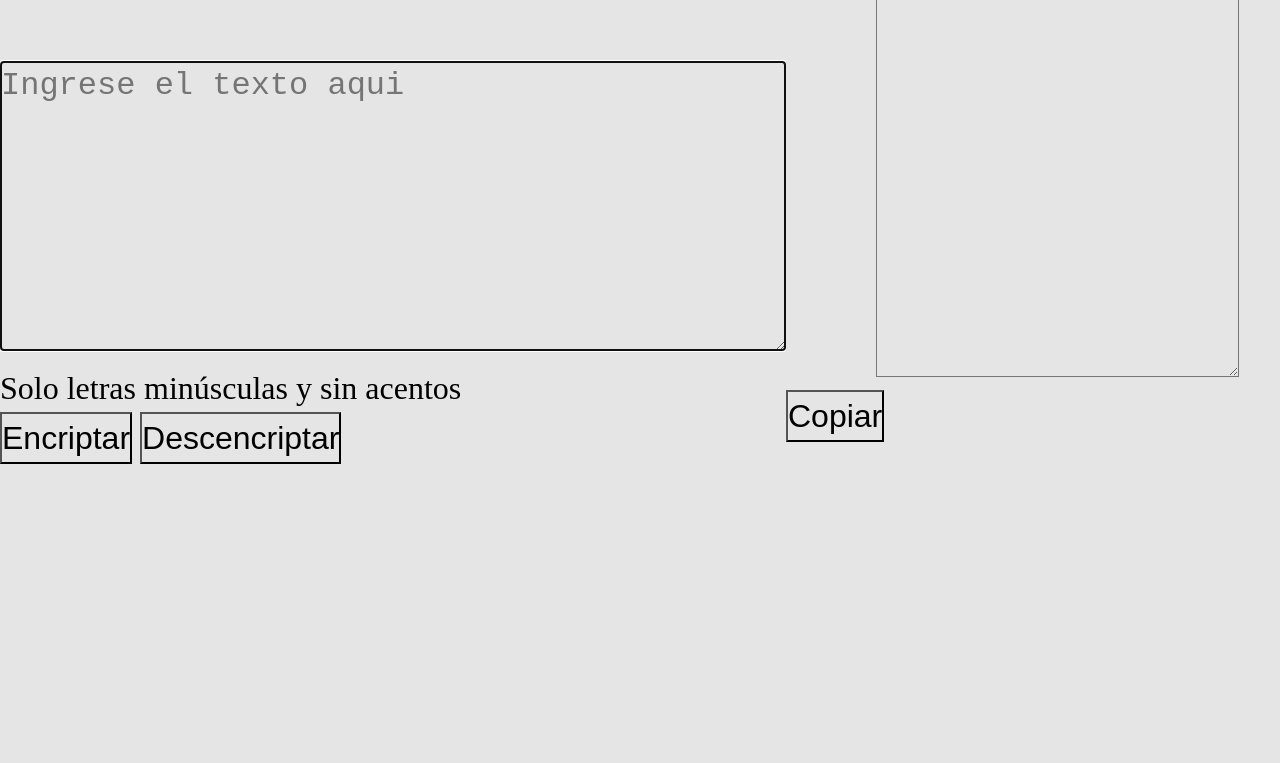
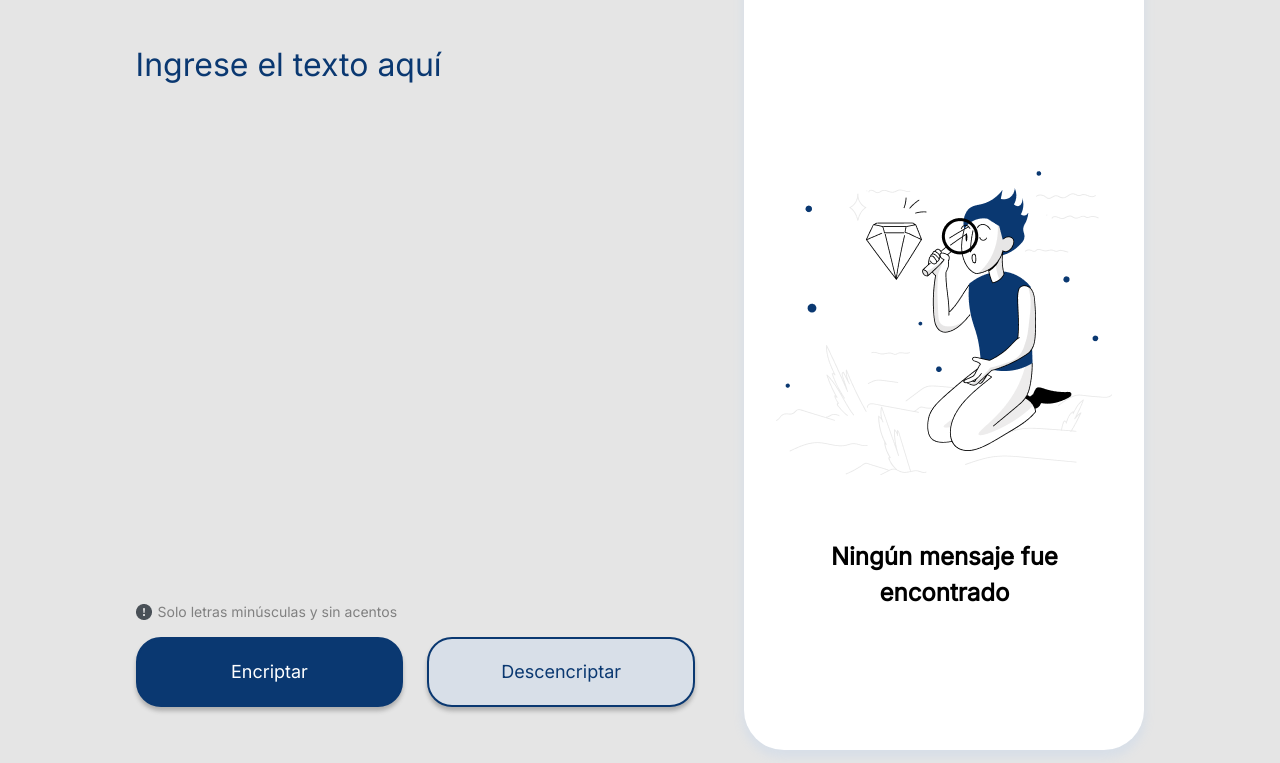
Before and after one commit to Lucianogro/-challengeonecodificador2, a plain HTML site: page index.html in a window 1280 px wide. Shown: the part 90-853 px from the top of the page. Before the commit the page ends 800 px from the top, so only its background shows below. Drawn offline with Linux system fonts and the light colour scheme.

Commit message:
v2
#challengeonecodificador2

```diff
--- a/index.html
+++ b/index.html
@@ -8,30 +8,36 @@
     <link rel="preconnect" href="https://fonts.gstatic.com" crossorigin>
     <link href="<link rel="preconnect" href="https://fonts.googleapis.com">
     <link rel="preconnect" href="https://fonts.gstatic.com" crossorigin>
-    <link href="https://fonts.googleapis.com/css2?family=Inter&display=swap" rel="stylesheet">
+<link href="https://fonts.googleapis.com/css2?family=Inter&display=swap" rel="stylesheet">
 </head>
 
 <body>
     <header>
         <img src="./Img/Logo.png">
     </header>
+
     <main>
-        <section>
-            <textarea type="text" class="input-text" cols="40" rows="6" placeholder="Ingrese el texto aqui" autofocus></textarea>
-            <h6>Solo letras minúsculas y sin acentos</h6>
-            <div>
-                <button type="button" onclick="botonEncriptar()"> Encriptar </button>
-                <button type="button" onclick="botonDesencriptar()"> Descencriptar </button>
+        <button id="botonCopiar" type="button" onclick="botonCopiar()" onmouseout="descripcion()">
+            <span id="descripcionCopiar">Copiar texto</span>
+        </button>
+        <div class="seccion">
+            <textarea type="text" class="input-text" placeholder="Ingrese el texto aquí" ></textarea>
+            <h6>
+                <img src="./Img/Exclamacion.png"></img>
+                <div> Solo letras minúsculas y sin acentos</div>
+            </h6>
+            <div class="botones">
+                <button class="botonEncriptar" type="button" onclick="botonEncriptar()"> Encriptar </button>
+                <button class="botonDesencriptar" type="button"  onclick="botonDesencriptar()"> Descencriptar </button>
             </div>
+        </div>
+        <div class="seccion">
+            <textarea type="text" class="cifrado-text" placeholder="Ningún mensaje fue encontrado" readonly></textarea>
+        </div>
 
-        </section>
-        <section>
-            <textarea type="text" class="input-text-area" cols="18" rows="8" readonly></textarea>
-            <div>
-                <button type="button" onclick="botonCopiar()"> Copiar </button>
-            </div>
-        </section>
     </main>
+
+
 
 </body>
 
--- a/script.js
+++ b/script.js
@@ -1,30 +1,36 @@
 const inputTexto = document.querySelector(".input-text");
-const mensaje = document.querySelector(".input-text-area");
+const mensaje = document.querySelector(".cifrado-text");
+var botoncopiar = document.getElementById("botonCopiar");
+var descripcioncopiar = document.getElementById("descripcionCopiar");
+
 
 botonEncriptar = () => {
     const textoEncriptado = encriptar(inputTexto.value);
     mensaje.value = textoEncriptado;
+    mostrarCopiar();
     inputTexto.value = "";
-    inputTexto.focus();
+    mensaje.focus();
 }
 
 botonDesencriptar = () => {
     const textoDesencriptado = desencriptar(inputTexto.value);
     mensaje.value = textoDesencriptado;
+    mostrarCopiar();
     inputTexto.value = "";
-    inputTexto.focus();
+    mensaje.focus();
 }
 
+
 botonCopiar = () => {
-    if (mensaje.value != ""){
-        mensaje.select();
+    mensaje.select();
 
-        navigator.clipboard.writeText(mensaje.value);
+    descripcioncopiar.innerHTML = "Copiado: " + mensaje.value;
 
-        alert("Se ha copiado el texto. ");
+    navigator.clipboard.writeText(mensaje.value);
 
-        mensaje.value = "";
-    }
+    mensaje.value = "";
+
+    ocultarCopiar();
 
     inputTexto.focus();
 }
@@ -48,7 +54,6 @@ encriptar = (texto) => {
             texto = texto.replaceAll(matrizCodigo[i][0],matrizCodigo[i][1]);
         }
     }
-
     return texto;
 
 }
@@ -74,3 +79,17 @@ desencriptar = (texto) => {
 
     return texto;
 }
+
+descripcion = () => {
+    descripcioncopiar.innerHTML = "Copiar texto";
+}
+
+mostrarCopiar = () =>{
+    if(mensaje.value!=""){
+        botoncopiar.style.visibility = "visible";
+    }
+}
+
+ocultarCopiar = () => {
+    botoncopiar.style.visibility = "hidden";
+}
--- a/style.css
+++ b/style.css
@@ -2,25 +2,246 @@
     margin: 0;
     padding: 0;
     background: #e5e5e5;
-    font-family: "Inter" sans-serif;
+    font-family: "Inter", sans-serif;
     font-weight: 400;
     font-size: 32px;
     line-height: 150%;
 }
 
+header{
+    margin-top: 2%;
+    margin-left: 2%;
+}
+
 main{
-    display: flex;
-    flex-direction: row;
-
+    max-width: 1880px;
+    max-height: 1880px;
+    margin: 0 auto;
+    display: grid;
+    gap: 20px;
+    margin-left: 4%;
+    margin-right: 4%;
+    justify-content: center;
 }
 
 .input-text{
-    margin-top: 90px;
+    width: 100%;
+    margin-top: 8%;
+    resize: none;
+    border: none;
+    outline: none;
+    color: #0A3871;
+}
+
+.input-text::placeholder{
+    color: #0A3871;
+}
+
+
+h6{
+    display: grid;
+    grid-template-columns: 22px auto;
+}
+
+h6 img{
+    padding-top: 3px;
+}
+
+h6 div{
+    font-size:14px;
+    color:grey;
+}
+
+.botones{
+    display: grid;
+    margin-top: 15px;
+    margin-bottom: 8%;
+    gap: 24px;
+}
+
+.botonEncriptar{
+    background-color: #0A3871;
+    border-color: #0A3871;
+    border-style: solid;
+    font-size: 18px;
+    border-width: 2px;
+    border-radius: 25px;
+    padding: 0.6rem;
+    color:white;
+    box-shadow: 0 4px 4px rgb(175, 175, 175);
+    -webkit-transition-duration: 0.4s; /* Safari */
+    transition-duration: 0.4s;
+    cursor: pointer;
+}
+.botonEncriptar:hover{
+    background-color: #1f518d;
+}
+.botonEncriptar:active{
+    box-shadow: 0 5px 4px #666;
+    transform: translateY(4px);
+    color: #1f518d;
+}
+
+.botonDesencriptar{
+    background-color: #D8DFE8;
+    border-color: #0A3871;
+    border-style: solid;
+    font-size: 18px;
+    border-width: 2px;
+    border-radius: 25px;
+    padding: 0.6rem;
+    color:#0A3871;
+    box-shadow: 0 4px 4px rgb(175, 175, 175);
+    -webkit-transition-duration: 0.4s; /* Safari */
+    transition-duration: 0.4s;
+    cursor: pointer;
+}
+
+.botonDesencriptar:hover{
+    background-color: white;
+}
+.botonDesencriptar:active{
+    box-shadow: 0 5px 4px #666;
+    transform: translateY(4px);
+    color: white;
+}
+
+.cifrado-text{
+    background: white;
+    box-shadow: 0px 6px 10px 2px #D8DFE8;
+    font-size: 24px;
+    resize: none;
+    outline: none;
+    border: none;
+
+    border-radius: 40px;
+    padding: 5%;
+    text-align: center;
+    text-align-last: center;
+}
+
+.cifrado-text::placeholder{
+    font-weight: bold;
+    font-size: 24px;
+    text-align: center;
+    text-align-last: center center;
+    color: black;
+}
+
+#botonCopiar{
+    visibility: hidden;
+    position: fixed;
+    right: 7%;
+    bottom: 7%;
+    aspect-ratio: 1/1;
+    height: 10%;
+    border-width: 1px;
+    border-radius: 9%;
+    border-color: #0A3871;
+    border-style: solid;
+    background-color: white;
+    background-image: url("./img/clipboard.png");
+    background-repeat: no-repeat;
+    background-size: 100%;
+    box-shadow: 1px 3px #999;
+    -webkit-transition-duration: 0.4s; /* Safari */
+    transition-duration: 0.4s;
+    cursor: pointer;
+}
+
+#botonCopiar:hover{
+    background-color: #D8DFE8;
+}
+#botonCopiar:active{
+    background-color: white;
+    box-shadow: 0 5px #666;
+    transform: translateY(4px);
+}
+
+#botonCopiar #descripcionCopiar{
+    visibility: "hidden";
+    width: 140px;
+    font-size: 18px;
+    background-color: #555;
+    color: #fff;
+    text-align: center;
+    border-radius: 6px;
+    padding: 5px;
+    position: absolute;
+    z-index: 1;
+    bottom: 105%;
+    left: 50%;
+    opacity: 0;
+    transition: opacity 0.3s;
+    margin-left: -75px;
+}
+
+#botonCopiar #descripcionCopiar::after{
+    content: "";
+    position: absolute;
+    top: 100%;
+    left: 50%;
+    margin-left: -5px;
+    border-width: 5px;
+    border-style: solid;
+    border-color: #555 transparent transparent transparent;
+}
+
+#botonCopiar:hover #descripcionCopiar{
+    visibility: visible;
+    opacity: 1;
+}
+
+@media (min-width: 1081px){
+    main{
+        grid-template-columns: 50% auto;
+    }
+    .seccion{
+        width: 95%;
+    }
+    .input-text{
+        height: 180%;
+    }
+    .botones{
+        grid-template-columns: 1fr 1fr;
+    }
+    .cifrado-text{
+        padding: 32px;
+        margin-top: -15%;
+        padding-top: 25%;
+        width: 336px;
+        height: 225%;
+    }
+
+    .cifrado-text::placeholder{
+        position: bottom;
+        padding-top: 150%;
+        background-image: url("./img/Muñeco.png");
+        background-repeat: no-repeat;
+        background-position: center center;
+    }
+}
+
+@media (max-width:1080px){
+    main{
+        grid-template-columns: 100%;
+        grid-template-rows: 100%;
+    }
+    .seccion{
+    }
+
+    .input-text{
+        height: 60%;
+    }
+
+    .cifrado-text{
+        height: 45%;
+        width: 90%;
+        min-height: 140px;
+    }
+    .cifrado-text::placeholder{
+        padding: 8%;
+        line-height: 100%;
+    }
 
 }
-
-.input-text-area{
-    position: relative;
-    margin-top: 20px;
-    margin-left: 90px;
-}
```
Also changed, not shown: Img/Exclamacion.png (added), Img/Muñeco.png (added), Img/clipboard.png (added).
